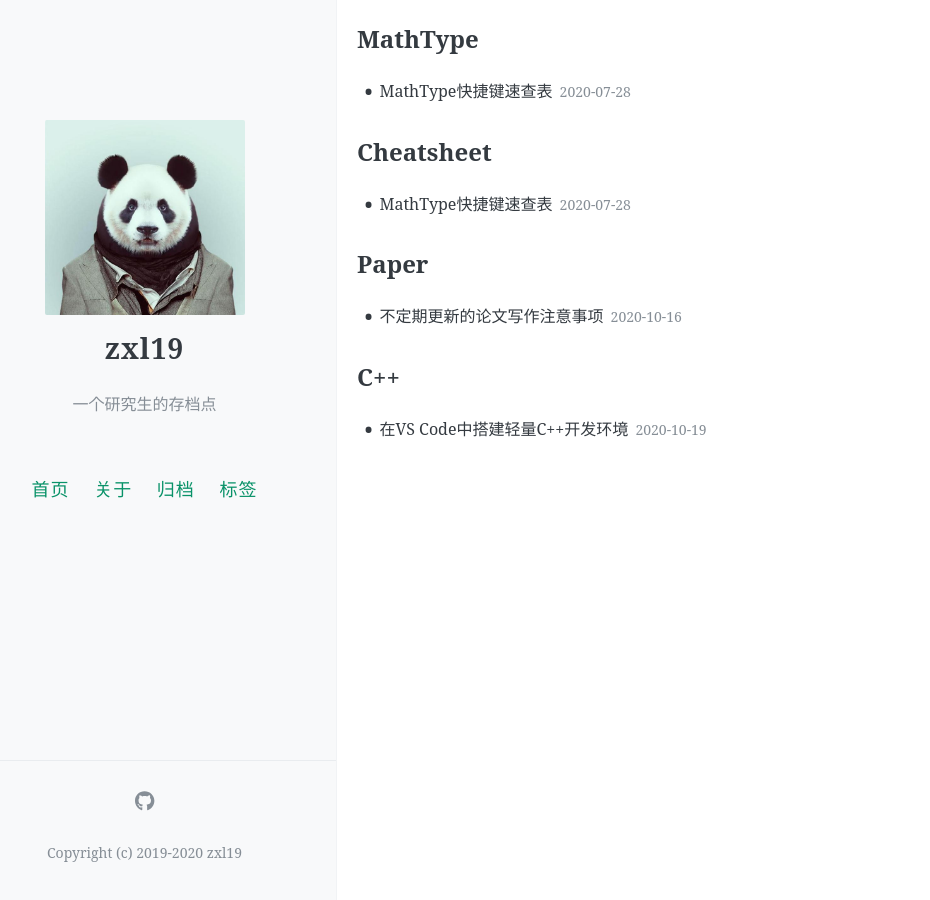
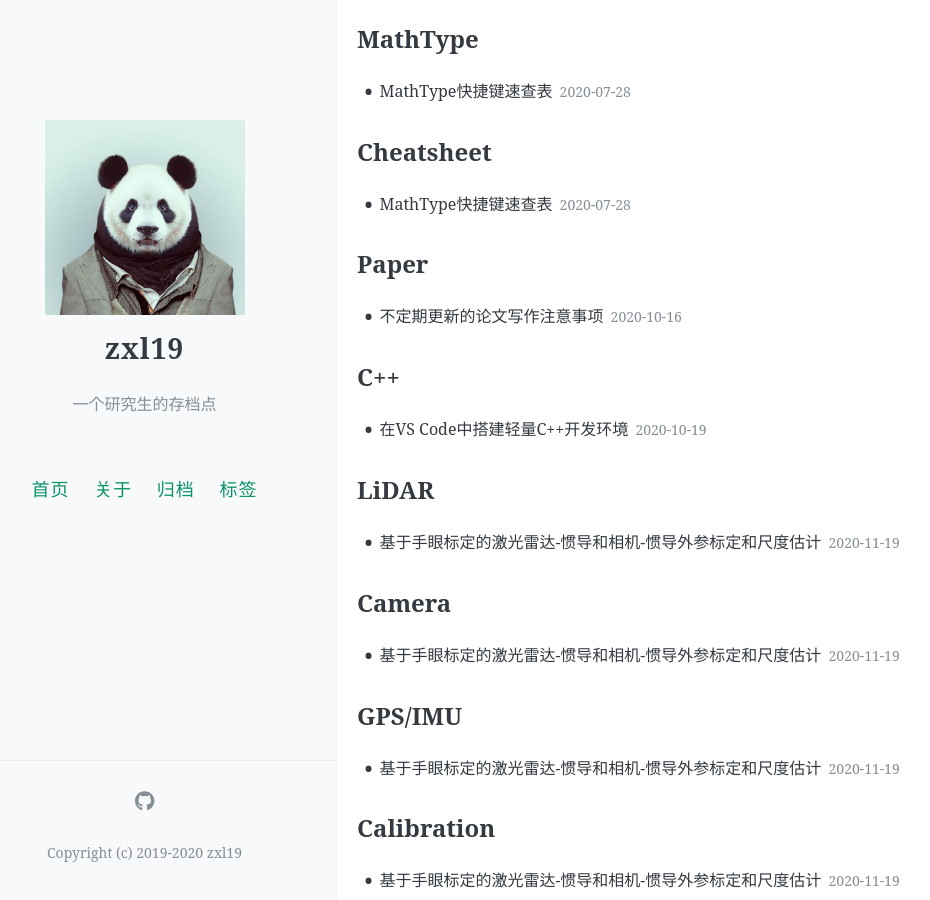
Before and after one commit to zxl19/zxl19.github.io, a Jekyll site: the page built from tags/index.html, in a window 1280 px wide and 900 px high, scrolled down 1496 px. Shown: the whole window, without its empty margins (47-977 px from the left). Built offline with Jekyll 4.4.1, drawn with Linux system fonts in a browser that asks for light colours; comment, search, counter and statistics services are not loaded; some of the changed text lies outside the part shown.

Commit message:
Update Posts

```diff
--- /dev/null
+++ b/_posts/2020-12-05-hand-eye-calibration.md
@@ -0,0 +1,20 @@
+---
+layout: post
+title: 基于手眼标定的激光雷达-惯导和相机-惯导外参标定和尺度估计
+date: 2020-11-19
+author: zxl19
+tags: [LiDAR, Camera, GPS/IMU, Calibration]
+comments: true
+toc: true
+pinned: true
+---
+
+第一次收到star和fork，纪念一下。
+
+<!-- more -->
+
+## 仓库地址
+
+[zxl19/Hand_Eye_Extrinsic_Calibration](https://github.com/zxl19/Hand_Eye_Extrinsic_Calibration)
+
+## 参考
```
Also changed, not shown: _posts/2020-07-08-mathtype-cheatsheet.md (+1 -1 lines).
